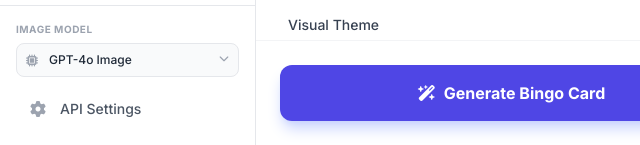
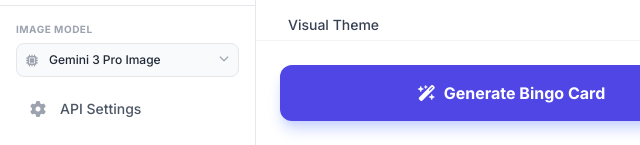
Before and after one commit to ne0s0u1/bingo-card-maker, a plain HTML site: page index.html in a window 1280 px wide. Shown: the part 655-800 px from the top of the page, 0-640 px from the left. Drawn offline with nearby package versions, Linux system fonts and the light colour scheme.

Commit message:
Update index.html

```diff
--- a/index.html
+++ b/index.html
@@ -82,7 +82,6 @@
                 <div class="relative">
                     <select id="imageModelSelect" class="w-full pl-8 pr-3 py-2 bg-gray-50 border border-gray-200 rounded-lg text-xs font-medium focus:border-indigo-500 focus:ring-1 focus:ring-indigo-500 outline-none appearance-none cursor-pointer transition-colors hover:bg-white hover:border-gray-300">
                         <option value="gemini-3-pro-image-preview">Gemini 3 Pro Image</option>
-                        <option value="gpt-4o-image" selected>GPT-4o Image</option>
                     </select>
                     <i class="fa-solid fa-microchip absolute left-2.5 top-2.5 text-gray-400 text-xs pointer-events-none"></i>
                     <i class="fa-solid fa-chevron-down absolute right-2.5 top-2.5 text-gray-400 text-[10px] pointer-events-none"></i>
```
